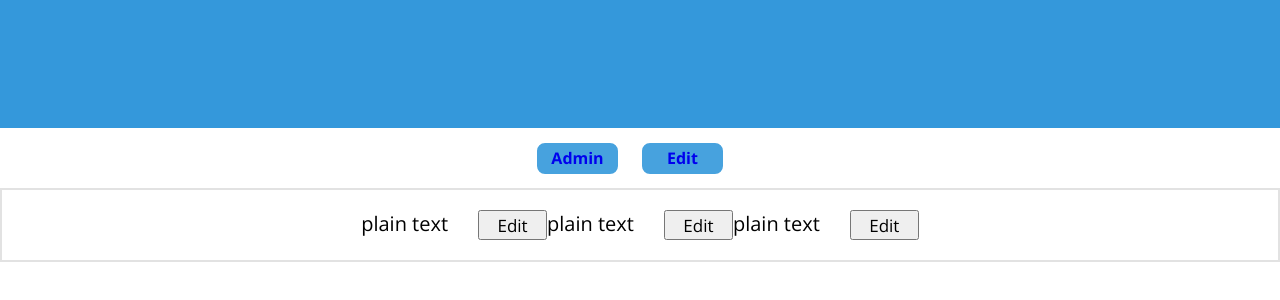
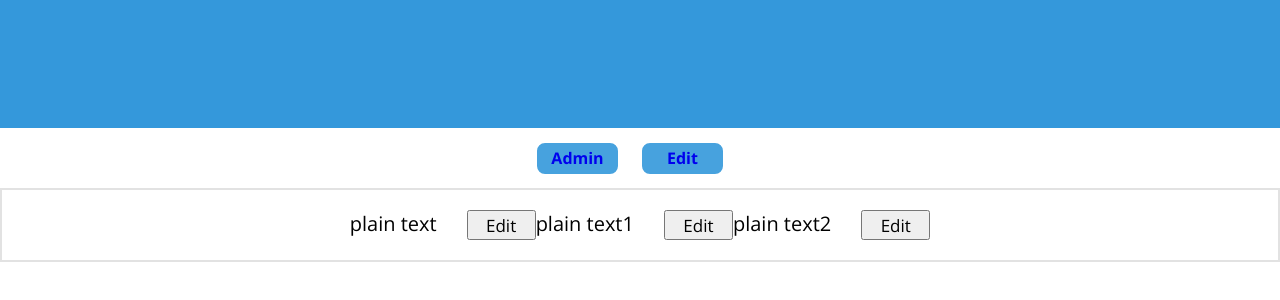
Before and after one commit to Turan141/login-form, a React (Create React App) app: page /edit in a window 1280 px wide. Shown: the part 72-372 px from the top of the page. Built offline with nearby package versions, Linux system fonts and the light colour scheme.

Commit message:
multiple content component added

```diff
--- a/package.json
+++ b/package.json
@@ -6,11 +6,15 @@
     "@testing-library/jest-dom": "^5.16.2",
     "@testing-library/react": "^12.1.2",
     "@testing-library/user-event": "^13.5.0",
+    "mobx": "^6.4.1",
+    "mobx-react": "^7.3.0",
+    "mobx-react-lite": "^3.3.0",
     "node-sass": "^7.0.1",
     "react": "^17.0.2",
     "react-dom": "^17.0.2",
     "react-router-dom": "^6.2.1",
     "react-scripts": "5.0.0",
+    "recoil": "^0.6.1",
     "web-vitals": "^2.1.4"
   },
   "scripts": {
--- a/src/Edit.jsx
+++ b/src/Edit.jsx
@@ -1,64 +1,93 @@
-import React, { useState, useRef } from 'react'
+import React, { useState, useRef, useContext, createContext } from 'react'
 
 
-const Section = ({ text, changeFn }) => {
+const MyContext = createContext('without context')
+
+const Section = () => {
+  const { value, value1, value2 } = React.useContext(MyContext)
+  const [ stateValue, setValue ] = value
+  const [ stateValue1, setValue1 ] = value1
+  const [ stateValue2, setValue2 ] = value2
+
   return(
     <>
-      <Content text={text} changeFn={changeFn}/>
-      <Content text={text} changeFn={changeFn}/>
-      <Content text={text} changeFn={changeFn}/>
+      <Content stateHandler={ 1 } text={ stateValue }/>
+      <Content stateHandler={ 2 } text={ stateValue1 }/>
+      <Content stateHandler={ 3 } text={ stateValue2 }/>
     </>
   )
 }
 
-
-const Content = ({ changeFn, text }) => {
+const Content = ({ text, stateHandler }) => {
+  const { setInputFn, handler } = React.useContext(MyContext)
+  const [ editorHandler, setEditorHandler ] = handler
+  function changeStateFn(){
+    setEditorHandler(stateHandler)
+    setInputFn()
+  }
   return(
     <>
       <div>{text}</div>
-      <button onClick={changeFn}>Edit</button>
+      <button onClick={ changeStateFn }>Edit</button>
     </>
   )
 }
-
-const Form = ({ changeFn, setContent }) => {
-
+const Form = () => {
+  const {  setInputFn, handler, value, value1, value2 } = React.useContext(MyContext)
+  const [ stateValue, setValue ] = value
+  const [ stateValue1, setValue1 ] = value1
+  const [ stateValue2, setValue2 ] = value2
+  const [ editorHandler, setEditorHandler ] = handler
   let inputRef = useRef()
 
-  const applyChangefn = () => {
-    setContent(inputRef.current.value)
-    changeFn()
+  function setNewNameFn(){
+    switch(editorHandler){
+      case 1:
+        setValue(inputRef.current.value)
+        break
+      case 2:
+        setValue1(inputRef.current.value)
+        break
+      case 3:
+        setValue2(inputRef.current.value)
+        break
+      default: console.log('error')
+    }
+    setInputFn()
   }
-
   return(
     <>
       <input ref={inputRef}/>
-      <button onClick={applyChangefn}>Save</button>
+      <button onClick={setNewNameFn}>Save</button>
     </>
   )
 }
-
 function Edit(){
-
   const [ isEditing, setEditing ] = useState(false)
   const [ textContent, setContent ] = useState('plain text')
-
+  const [ textContent1, setContent1 ] = useState('plain text1')
+  const [ textContent2, setContent2 ] = useState('plain text2')
+  const [ editorHandler, setEditorHandler ] = useState(null)
   const setInput = () => {
     setEditing(!isEditing)
   }
-
   return(
     <>
-      <div className="typeFieldMain">
-        {isEditing ?
-          <Form changeFn={setInput}
-            text={textContent}
-            setContent={setContent}/>
-          :
-          <Section text={textContent}
-            changeFn={setInput}/>
-        }
-      </div>
+      <MyContext.Provider value={{
+        value: [ textContent, setContent ],
+        value1: [ textContent1, setContent1 ],
+        value2: [ textContent2, setContent2 ],
+        handler: [ editorHandler, setEditorHandler ],
+        handleEditing: [ isEditing, setEditing ],
+        setInputFn: setInput }}>
+        <div className="typeFieldMain">
+          {isEditing ?
+            <Form/>
+            :
+            <Section/>
+          }
+        </div>
+      </MyContext.Provider>
     </>
   )
 }
--- a/src/index.js
+++ b/src/index.js
@@ -3,12 +3,17 @@ import ReactDOM from 'react-dom'
 import './index.css'
 import App from './App'
 import { BrowserRouter } from 'react-router-dom'
+import {
+  RecoilRoot,
+} from 'recoil'
 
 
 ReactDOM.render(
   <React.StrictMode>
     <BrowserRouter>
-      <App />
+      <RecoilRoot>
+        <App />
+      </RecoilRoot>
     </BrowserRouter>
   </React.StrictMode>,
   document.getElementById('root')
```
Also changed, not shown: src/store/atoms.js (added, +23 -0 lines), src/MainWindow.jsx (renamed from src/MainWindow.js), 1 other file (tests, documents, lock files or other folders).
